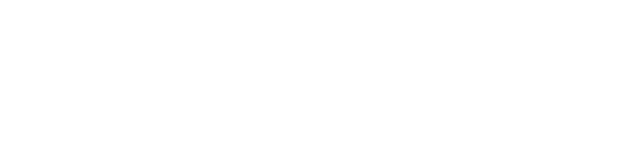
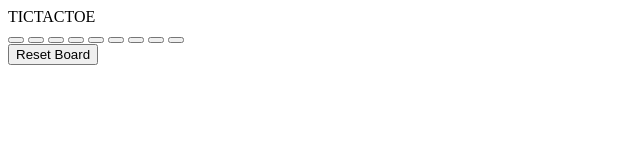
Before and after one commit to stulldude/TicTacToe, a plain HTML site: page index.html in a window 1280 px wide. Shown: the whole page, without its empty margins (0-640 px from the left). Drawn offline with Linux system fonts and the light colour scheme.

Commit message:
Basic HTML done

```diff
--- a/index.html
+++ b/index.html
@@ -11,26 +11,20 @@
 <body>
     <main>
         <!-- Title of Game -->
-        <!-- Game Board -->
-            <!-- possibly 9 buttons in order  of top left 1, to bottom right 9 -->
-            <!-- btn 1 -->
-                <!-- border on right and left -->
-            <!-- btn 2 -->
-                <!-- border on right bottom left -->
-            <!-- btn 3 -->
-                <!-- bottom and right -->
-            <!-- btn 4 -->
-                <!-- top right bottom -->
-            <!-- btn 5 -->
-                <!-- all sides -->
-            <!-- btn 6 -->
-                <!-- top bottom left -->
-            <!-- btn 7 -->
-                <!-- top right -->
-            <!-- btn 8 -->
-                <!-- top right left -->
-            <!-- btn 9 -->
-                <!-- top left -->
+        <header>TICTACTOE</header>
+        <section> <!-- Game Board -->
+                <!-- possibly 9 buttons in order  of top left 1, to bottom right 9 -->
+                <button id="board1" class="board"></button><!-- border on right and left -->
+                <button id="board2" class="board"></button><!-- border on right bottom left -->
+                <button id="board3" class="board"></button><!-- bottom and right -->
+                <button id="board4" class="board"></button><!-- top right bottom -->
+                <button id="board5" class="board"></button><!-- all sides -->
+                <button id="board6" class="board"></button><!-- top bottom left -->
+                <button id="board7" class="board"></button><!-- top right -->
+                <button id="board8" class="board"></button><!-- top right left -->
+                <button id="board9" class="board"></button><!-- top left -->
+        </section>
+        <button id="reset">Reset Board</button>
         <!-- Reset Button -->
     </main>
 
```
